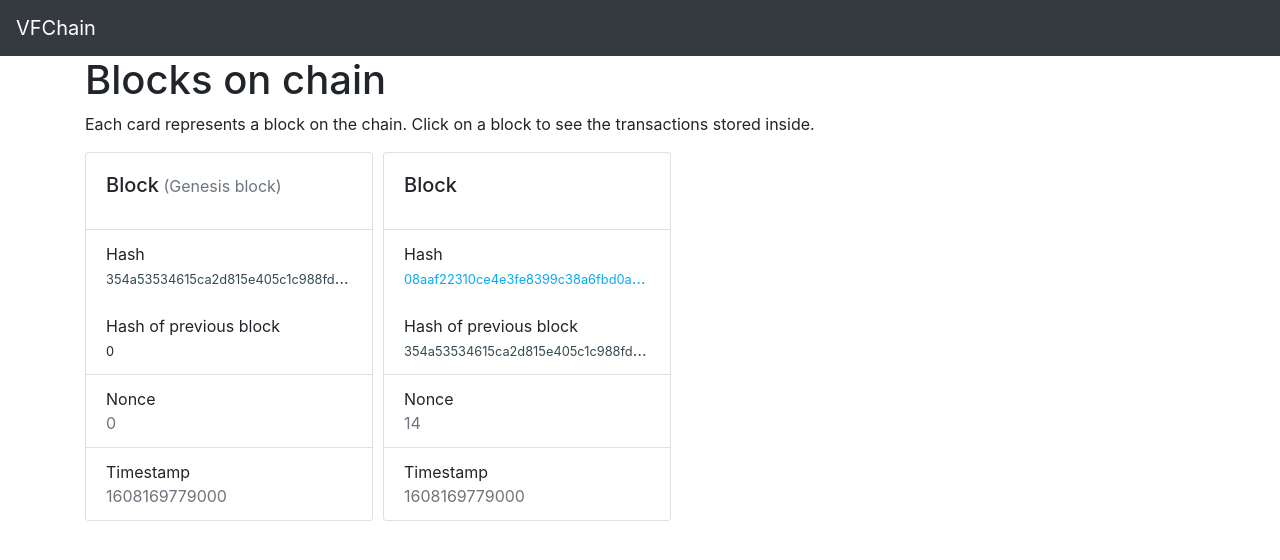
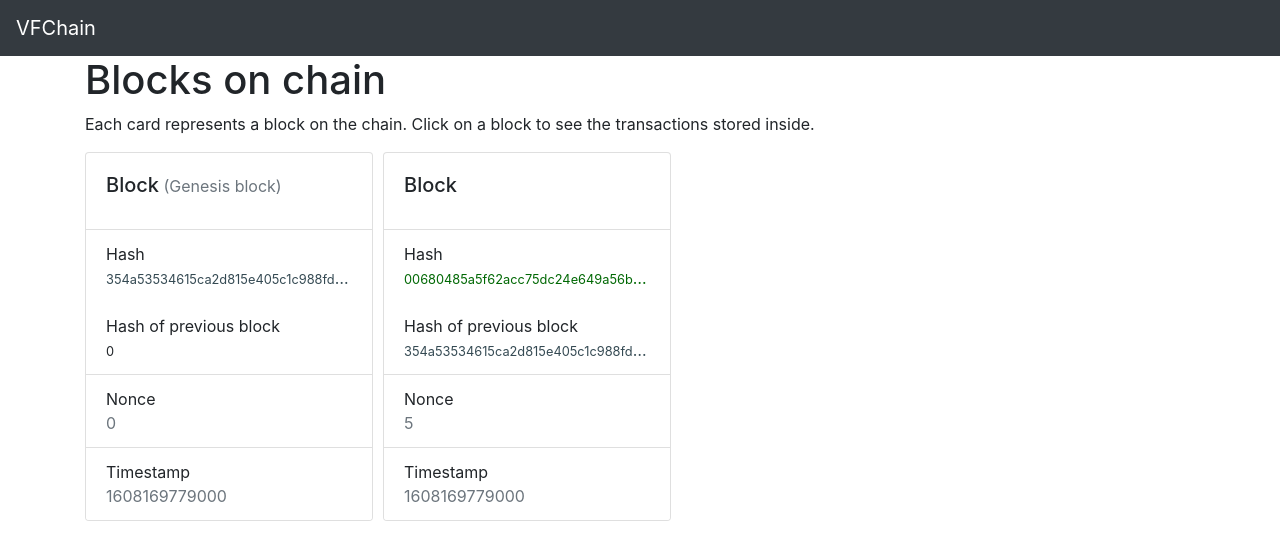
Before and after one commit to ovtfernandes/vfchain, a React (Create React App) app: page / in a window 1280 px wide. Shown: the top 560 px of the page. Built offline with nearby package versions, Linux system fonts and the light colour scheme.

Commit message:
Adds timestamp to transaction

```diff
--- a/src/blockchain/transaction.js
+++ b/src/blockchain/transaction.js
@@ -7,6 +7,7 @@ const Transaction = (fromAddress, toAddress, amount) => {
         fromAddress,
         toAddress,
         amount,
+        timestamp: Date.now(),
         signTransaction,
         isValid,
     };
@@ -16,9 +17,10 @@ const Transaction = (fromAddress, toAddress, amount) => {
             fromAddress,
             toAddress,
             amount,
+            timestamp,
         } = transaction;
 
-        return SHA256(fromAddress+toAddress+amount).toString();
+        return SHA256(fromAddress+toAddress+amount+timestamp).toString();
     }
 
     function signTransaction(signingKey) {
```
